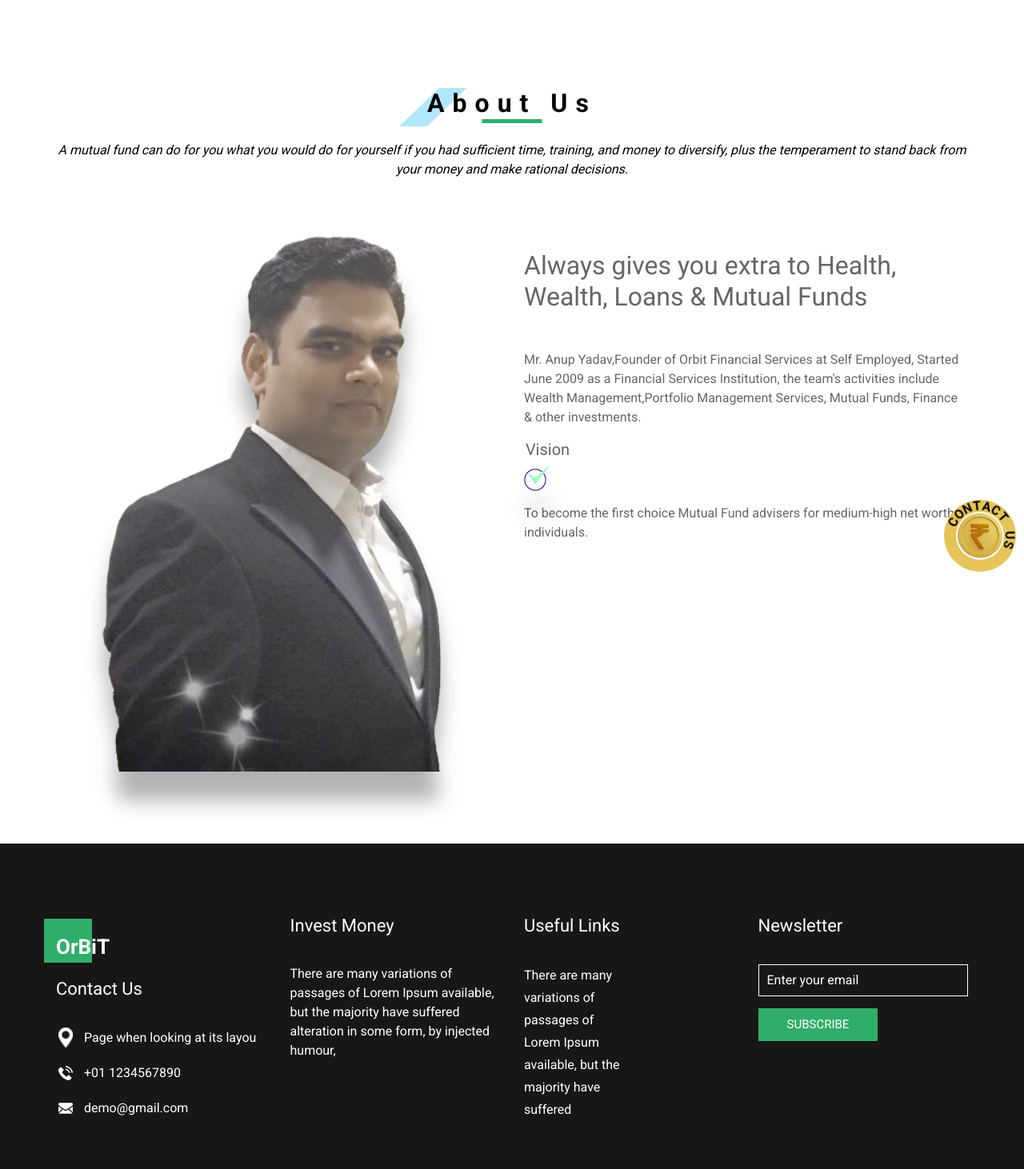
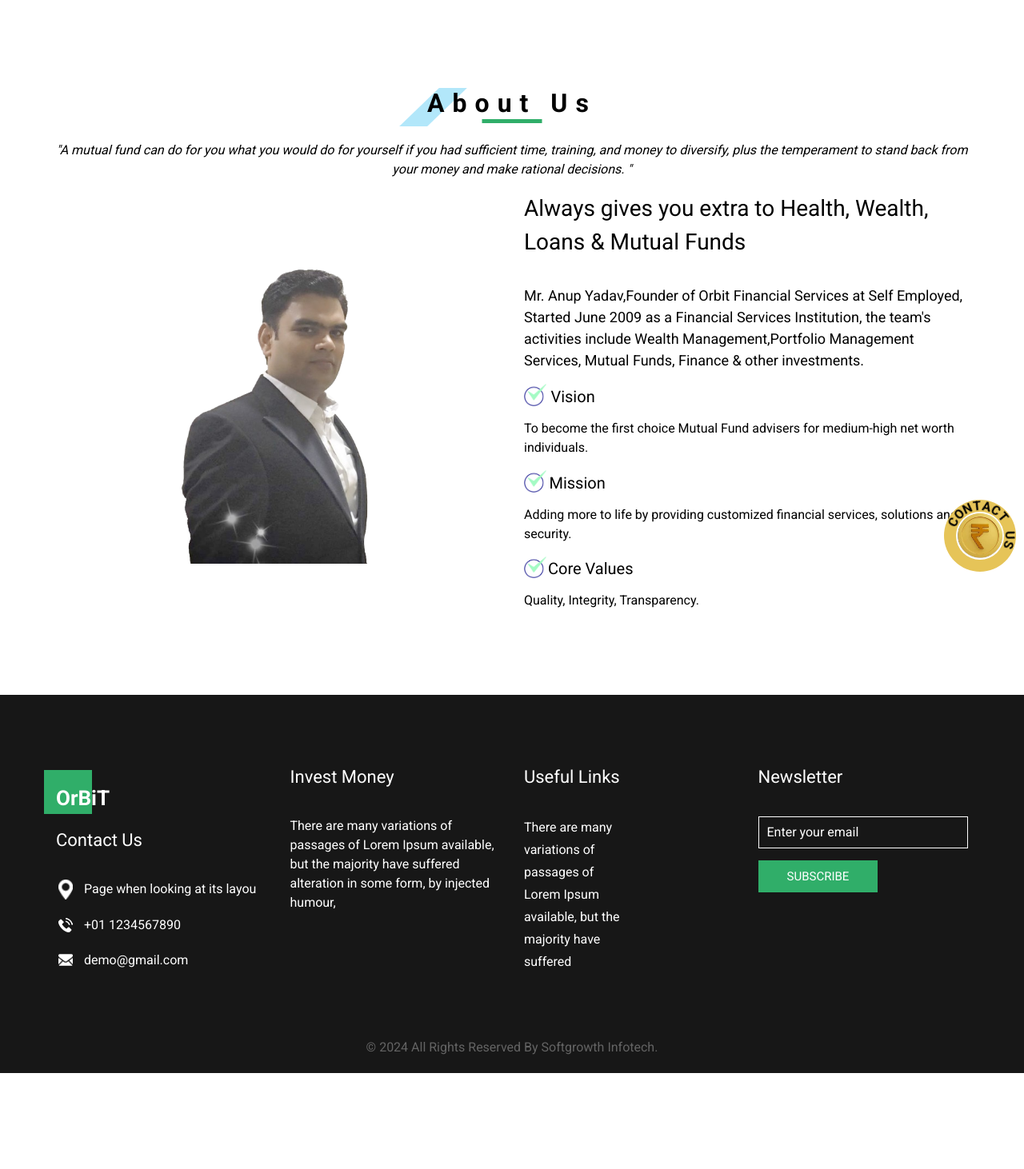
Before and after one commit to Softgrowth/adhyayan, a PHP site: page /about in a window 1280 px wide. Shown: the part 75-1537 px from the top of the page at 80% size. After the commit the page ends 1417 px from the top, so only its background shows below. Run offline with PHP 8.4, Linux system fonts and the light colour scheme; some libraries are stand-ins or nearby versions.

Commit message:
about-changes

```diff
--- a/about.php
+++ b/about.php
@@ -52,53 +52,80 @@
   <!-- about section -->
 
   <section class="about_section layout_padding">
-    <div class="container">
+    <!-- <div class="container">
       <div class="heading_container " data-aos="fade-down">
         <h2 class="inner_text">
           About Us
         </h2>
        </div>
         <div data-aos="fade-up">
-         <p> <i>A mutual fund can do for you what you would do for yourself if you had sufficient time, training, and money to diversify, plus the temperament to stand back from your money and make rational decisions.</i> </p>
+         <p> <i>"A mutual fund can do for you what you would do for yourself if you had sufficient time, training, and money to diversify, plus the temperament to stand back from your money and make rational decisions."</i> </p>
       </div>
       <div class="box">
         <div class="img-box">
-          <!-- <img src="images/about-img.png" alt=""> -->
            <div class="row">
             <div class="col-md-6 col-sm-12" data-aos="fade-right"><img src="images/about.png" class="self-image img-responsive"></div>
-
-            <div class="col-md-6 col-sm-12 about-us-col" >
+              <div class="col-md-6 col-sm-12 about-us-col" >
               <h2 class="heading-1">
               Always gives you extra to Health, Wealth, Loans & Mutual Funds</h2>
+              <p class="heading-1">Mr. Anup Yadav,Founder of Orbit Financial Services at Self Employed, Started June 2009 as a Financial Services Institution, the team's activities include Wealth Management,Portfolio Management Services, Mutual Funds, Finance & other investments. </p>                <h5 class="heading-2">Vision</h5>
+              <img src="images\checkmarc.png" alt="checkmark" class="checkmark">
+              <p class=heading-3> To become the first choice Mutual Fund advisers for medium-high net worth individuals. </p>            </div>
+          </div>
+        </div>
+        <div class="detail-box">
+          <div class="btn-box">
+          </div>
+        </div>
+      </div>
+    </div> -->
 
-              <p class="heading-1">Mr. Anup Yadav,Founder of Orbit Financial Services at Self Employed, Started June 2009 as a Financial Services Institution, the team's activities include Wealth Management,Portfolio Management Services, Mutual Funds, Finance & other investments. </p>
+    <div class="container">
+    <div class="heading_container " data-aos="fade-down">
+        <h2 class="inner_text">
+          About Us
+        </h2>
+       </div>
 
-                <h5 class="heading-2">Vision</h5>
 
-              <img src="images\checkmarc.png" alt="checkmark" class="checkmark">
-              <p class=heading-3> To become the first choice Mutual Fund advisers for medium-high net worth individuals. </p>
+    <div data-aos="fade-up">
+      <p><i class="title-para">"A mutual fund can do for you what you would do for yourself if you had sufficient time, training, and money to diversify, plus the temperament to stand back from your money and make rational decisions. "</i></p>
+    </div>
 
-            </div>
+    <div class="row">
+    <div class="col-lg-6 col-sm-12" data-aos="fade-right"><img src="images/about.png" class="img-responsive  self-image"></div>
+    <div class="col-lg-6 col-sm-12" data-aos="fade-left">
+    <h3 class="heading-1">Always gives you extra to Health, Wealth, Loans & Mutual Funds</h3>
+    <p class="about-para">Mr. Anup Yadav,Founder of Orbit Financial Services at Self Employed, Started June 2009 as a Financial Services Institution, the team's activities include Wealth Management,Portfolio Management Services, Mutual Funds, Finance & other investments. </p>
+
+    <img src="images/checkmarc.png" alt="" class="img-checkmark"><h5 class="title-head">Vision</h5>
+    <p class=title-head-para-1> To become the first choice Mutual Fund advisers for medium-high net worth individuals. </p>
+
+    <img src="images/checkmarc.png" alt="" class="img-checkmark"><h5 class="title-head-2">Mission</h5>
+    <p class=title-head-para-1> Adding more to life by providing customized financial services, solutions and security.  </p>
+
+    <img src="images/checkmarc.png" alt="" class="img-checkmark"><h5 class="title-head-3">Core Values</h5>
+    <p class=title-head-para-1> Quality, Integrity, Transparency.  </p>
 
 
 
-           </div>
 
-        </div>
-        <div class="detail-box">
-          <!-- <p>
-            Lorem ipsum dolor sit amet, consectetur adipiscing elit, sed do eiusmod tempor incididunt ut labore et
-            dolore magna aliqua. Ut enim ad minim veniamLorem ipsum dolor sit amet, consectetur adipiscing elit, sed do
-            eiusmod tempor incididunt ut labore
-            et dolore magna aliqua. Ut enim ad minim
-          </p> -->
-          <div class="btn-box">
-            <!-- <a href="">
-              Read More
-            </a> -->
-          </div>
-        </div>
-      </div>
+    </div>
+    </div>
+
+
+
+
+
+
+
+
+
+
+
+
+
+
     </div>
   </section>
   <!-- end about section -->
--- a/css/new.css
+++ b/css/new.css
@@ -100,51 +100,55 @@
     padding: 10px;
     background-color: white;
   }
+  /* .title-para
+  {
+    color: #A1A1A1;
+  } */
 
 .self-image
 {
-  width: 40rem;
+  width: 55%;
+  margin-top: 5rem;
 }
-
-
 .heading-1
 {
-  color:#666666;
-  text-align:left;
-  /* width: 36rem; */
-  margin-top: 3rem;
+  line-height: 1.5;
+  text-align: left;
 }
-/* @media only screen and (max-width: 600px) {
-  .heading-1 {
-    width: 17rem;
-  }
-} */
-
-.heading-2
+.about-para
 {
-  margin-right: 31rem;
-  color:#666666;
+  line-height: 1.5;
+  text-align: left;
+  font-size: 18px;
+  margin-top: 2rem;
 }
-.checkmark
+.img-checkmark
 {
 
-    width: 2rem;
-    margin-right: 33rem;
+    width: 5%;
+    margin-right: 14cm;
 }
-/* @media only screen and (max-width: 600px) {
-  .checkmark {
-    display:;
-  }
-} */
-.heading-3
+.title-head
 {
-  color:#666666;
+  position: relative;
+  bottom: 24px;
+  right: 39%;
+}
+.title-head-para-1
+{
+  line-height: 1.5;
   text-align: left;
-  /* width: 36rem; */
-  margin-top: 1rem;
+  margin-top: -1rem;
 }
-/* @media only screen and (max-width: 600px) {
-  .heading-3 {
-    width: 17rem;
-  }
-} */
+.title-head-2
+{
+  position: relative;
+  bottom: 24px;
+  right: 38%;
+}
+.title-head-3
+{
+  position: relative;
+  bottom: 24px;
+  right: 35%;
+}
```
